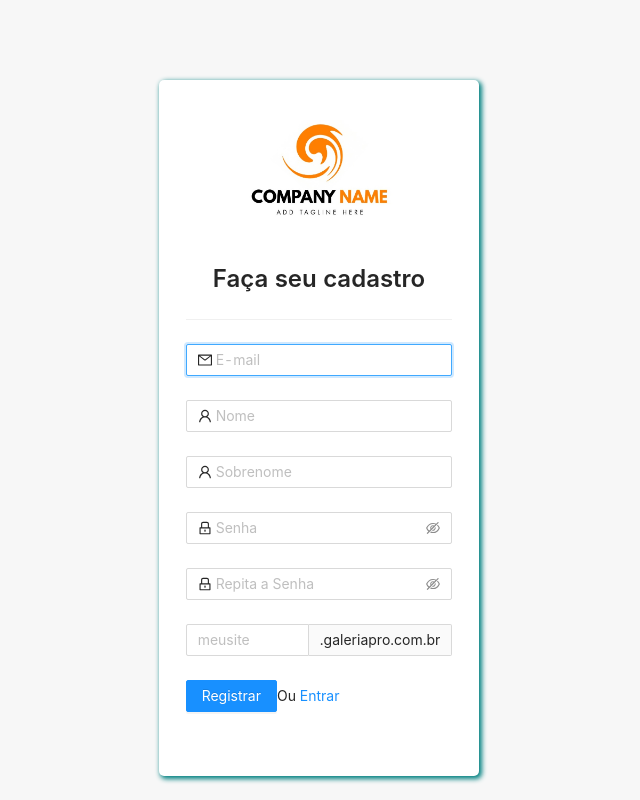
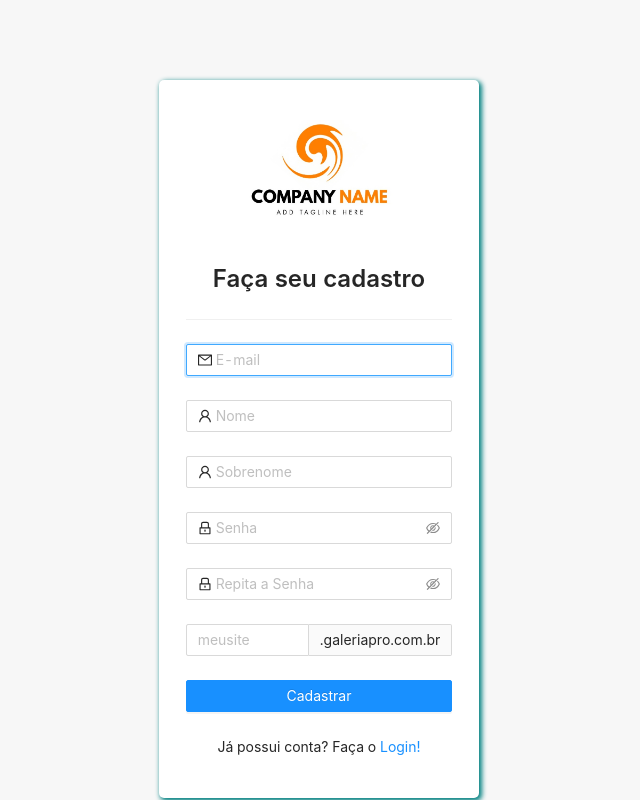
Before and after one commit to Fagnerkenedy/galeria-web, a React (Create React App) app: page /cadastro in a window 1280 px wide. Shown: the whole page, without its empty margins (321-961 px from the left). Built offline with nearby package versions, Linux system fonts and the light colour scheme.

Commit message:
Alterado botão

```diff
--- a/src/App.css
+++ b/src/App.css
@@ -28,3 +28,11 @@
   max-width: 100%;
   margin-bottom: 40px;
 }
+
+.text-center{
+  text-align: center;
+}
+
+.cad-button{
+  width: 100%;
+}
--- a/src/component/users/Cadastro.jsx
+++ b/src/component/users/Cadastro.jsx
@@ -157,15 +157,19 @@ function Cadastro() {
                                                 ]}>
                                                 <Input addonAfter=".galeriapro.com.br" placeholder='meusite'/>
                                             </Form.Item>
-
                                             <Form.Item>
-                                                <Button type="primary" htmlType="submit" className="login-form-button">
-                                                    Registrar
+                                                <Button type="primary" htmlType="submit" className="login-form-button cad-button">
+                                                    Cadastrar
                                                 </Button>
-                                                Ou <a href="/login"> Entrar</a>
                                             </Form.Item>
                                         </Form>
-
+                                    </Col>
+                                </Row>
+                                <Row>
+                                    <Col span={20} offset={2}>
+                                        <div className='text-center'>
+                                            Já possui conta? Faça o <a href="/login">Login!</a>
+                                        </div>
                                     </Col>
                                 </Row>
                             </div>
```
